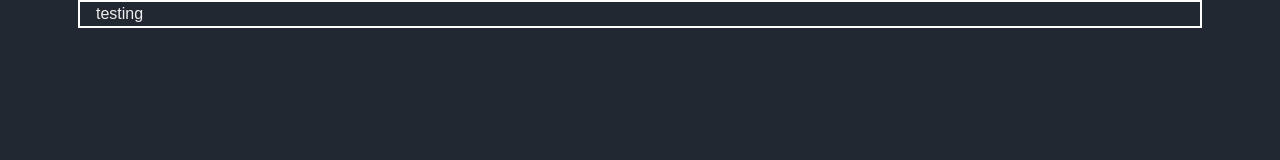
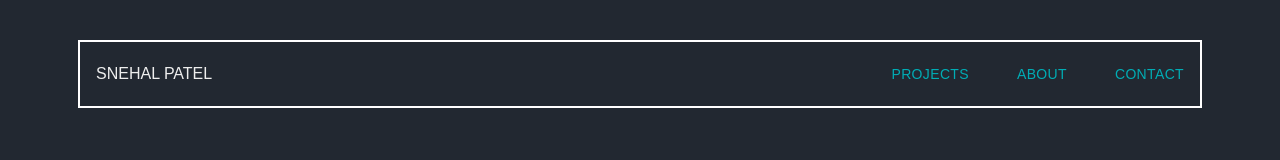
Before and after one commit to Snehal-patel-96/Portfolio, a website: page index.html in a window 1280 px wide. Drawn offline with Linux system fonts and the light colour scheme.

Commit message:
#3 Navigation bar

```diff
--- a/index.html
+++ b/index.html
@@ -8,9 +8,28 @@
     <link rel="stylesheet" href="tailwind.css" />
   </head>
   <!-- 1. #222831 2. #393E46 3. #00ADB5 4. #eee -->
-  <body class="bg-[#222831] text-[#eee] font-Poppins">
-    <header class="">
-      <nav class="container border-2 border-white">testing</nav>
+  <body class="bg-background font-Nunito">
+    <header>
+      <nav
+        class="container border-2 border-white flex items-center py-4 mt-4 sm:mt-10"
+      >
+        <div class="py-1 uppercase text-font-color">snehal patel</div>
+        <ul
+          class="hidden sm:flex flex-1 justify-end items-center gap-12 text-primary uppercase text-sm"
+        >
+          <li class="cursor-pointer tracking-wide font-medium">projects</li>
+          <li class="cursor-pointer tracking-wide">about</li>
+          <li class="cursor-pointer tracking-wide">contact</li>
+        </ul>
+
+        <div class="flex flex-1 sm:flex-none justify-end">
+          <div class="space-y-2 sm:hidden">
+            <span class="block w-8 h-0.5 bg-gray-600"></span>
+            <span class="block w-8 h-0.5 bg-gray-600"></span>
+            <span class="block w-5 h-0.5 bg-gray-600"></span>
+          </div>
+        </div>
+      </nav>
     </header>
   </body>
 </html>
--- a/style.css
+++ b/style.css
@@ -2,4 +2,4 @@
 @tailwind components;
 @tailwind utilities;
 
-@import url('https://fonts.googleapis.com/css2?family=Poppins:wght@100;200;300;400;500;600;700&display=swap');
+@import url('https://fonts.googleapis.com/css2?family=Nunito:wght@200;300;400;500;600;700;800&display=swap');
--- a/tailwind.config.js
+++ b/tailwind.config.js
@@ -6,11 +6,11 @@ module.exports = {
         primary: '#00ADB5',
         secondary: '#393E46',
         'font-color': '#eee',
-        baclground: '#222831',
+        background: '#222831',
       },
     },
     fontFamily: {
-      Poppins: ['"Poppins"', 'sans-serif'],
+      Nunito: ['"Nunito"', 'sans-serif'],
     },
     container: {
       center: true,
```
Also changed, not shown: tailwind.css.
